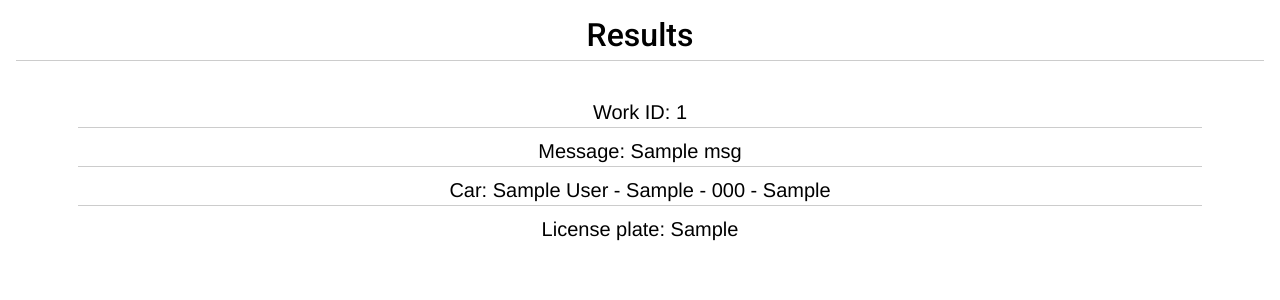
After one commit to cristianemoyano/take-picture, a Django app: template snapshot/templates/snapshot/result.html in a window 1280 px wide. The commit adds this page. Shown: the top 300 px of the page. Run offline with Django 3.2, Linux system fonts and the light colour scheme; tables that the repository leaves empty hold one stand-in row (values such as "Sample post"); the template is opened without the code that fills it: values that come from a table or form of the project are taken from there, most other values are stand-ins (such as "Sample title", 1, 10 or a date in 2020); parts of the project's set-up code (start-up, migrations or seed data) failed here and were passed over.

Commit message:
best resutl ui

```diff
--- /dev/null
+++ b/snapshot/templates/snapshot/result.html
@@ -0,0 +1,50 @@
+{% load static %}
+<!DOCTYPE html>
+<!--
+ *  Copyright (c) 2015 The WebRTC project authors. All Rights Reserved.
+ *
+ *  Use of this source code is governed by a BSD-style license
+ *  that can be found in the LICENSE file in the root of the source
+ *  tree.
+-->
+<html>
+<head>
+
+    <meta charset="utf-8">
+    <meta name="description" content="Recognize license plate">
+    <meta name="viewport" content="width=device-width, user-scalable=yes, initial-scale=1, maximum-scale=1">
+    <meta itemprop="description" content="Recognize license plate">
+    <meta itemprop="name" content="Recognize license plate">
+    <meta name="mobile-web-app-capable" content="yes">
+    <meta id="theme-color" name="theme-color" content="#ffffff">
+
+    <base target="_blank">
+
+    <title>Recognize license plate</title>
+
+
+    <link href="//fonts.googleapis.com/css?family=Roboto:300,400,500,700" rel="stylesheet" type="text/css">
+    <link rel="stylesheet" href="{% static 'css/main.css' %}">
+
+
+</head>
+
+<body>
+    <h1 style="text-align: center;">
+        Results
+    </h1>
+
+
+    <div class="center">
+
+    	<ul>
+    		<li>Work ID: {{ work_id }}</li>
+    		<li>Message: {{ msg }}</li>
+    		<li>Car: {{ car }}</li>
+    		<li>License plate: {{ license_plate }}</li>
+    	</ul>
+    </div>
+
+
+</body>
+</html>
--- a/static/css/main.css
+++ b/static/css/main.css
@@ -346,3 +346,39 @@ ul {
 .select-items div:hover, .same-as-selected {
   background-color: rgba(0, 0, 0, 0.1);
 }
+
+
+
+
+ul {
+  list-style-type: none;
+  margin: 0;
+  padding: 0;
+}
+
+li {
+  font: 200 20px/1.5 Helvetica, Verdana, sans-serif;
+  border-bottom: 1px solid #ccc;
+}
+
+li:last-child {
+  border: none;
+}
+
+li a {
+  text-decoration: none;
+  color: #000;
+  display: block;
+  width: 200px;
+
+  -webkit-transition: font-size 0.3s ease, background-color 0.3s ease;
+  -moz-transition: font-size 0.3s ease, background-color 0.3s ease;
+  -o-transition: font-size 0.3s ease, background-color 0.3s ease;
+  -ms-transition: font-size 0.3s ease, background-color 0.3s ease;
+  transition: font-size 0.3s ease, background-color 0.3s ease;
+}
+
+li a:hover {
+  font-size: 30px;
+  background: #f6f6f6;
+}
```
Also changed, not shown: snapshot/views.py (+7 -3 lines).
